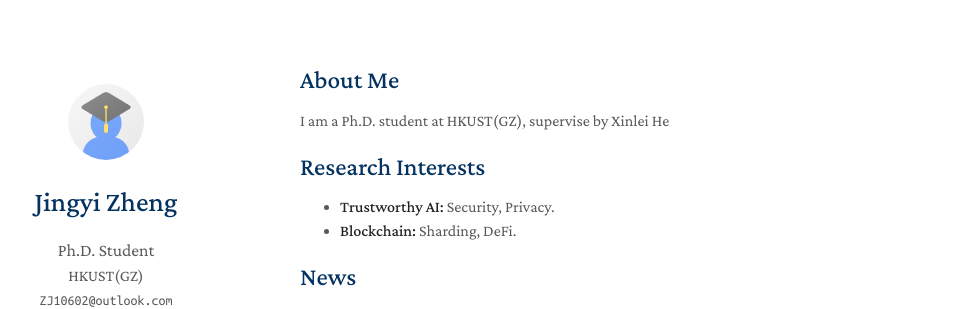
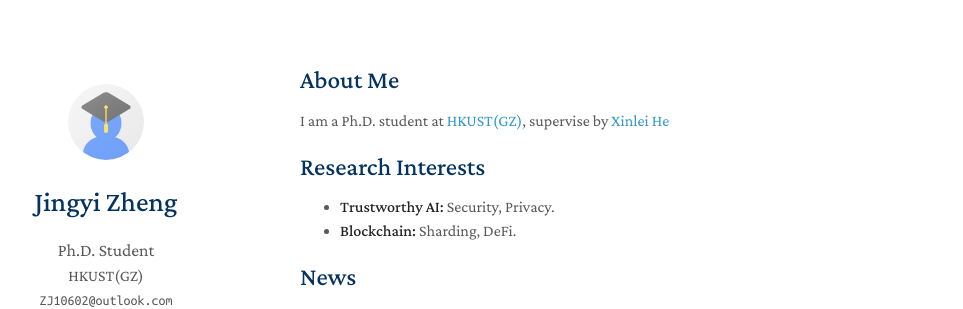
Before and after one commit to Jingyi62/jingyi62.github.io, a Jekyll site: the page built from index.md, in a window 1280 px wide. Shown: the top 309 px of the page, without its empty margins (170-1133 px from the left). Built offline with Jekyll 4.4.1, drawn with Linux system fonts in a browser that asks for light colours; nearby versions of some CDN libraries; a style sheet for code colours, icons or effects is not loaded; our own code applies the rules of GitHub Pages for plain Markdown files; part of the change alters nothing that is shown.

```diff
--- a/index.md
+++ b/index.md
@@ -4,7 +4,7 @@ layout: homepage
 
 ## About Me
 
-I am a Ph.D. student at HKUST(GZ), supervise by Xinlei He
+I am a Ph.D. student at [HKUST(GZ)](https://gz.ust.hk/), supervise by [Xinlei He](https://xinleihe.github.io)
 
 ## Research Interests
 
```
